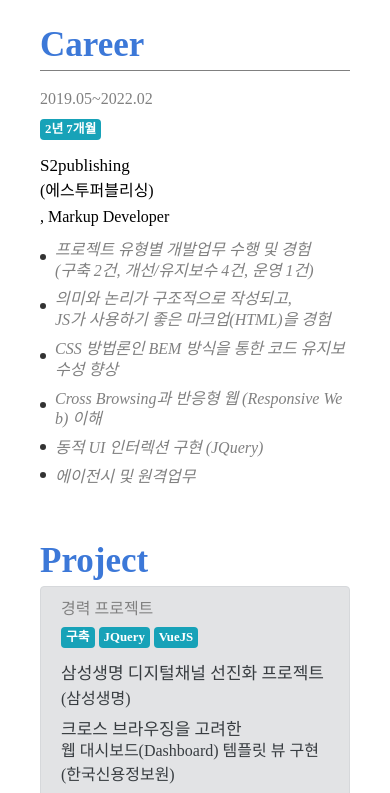
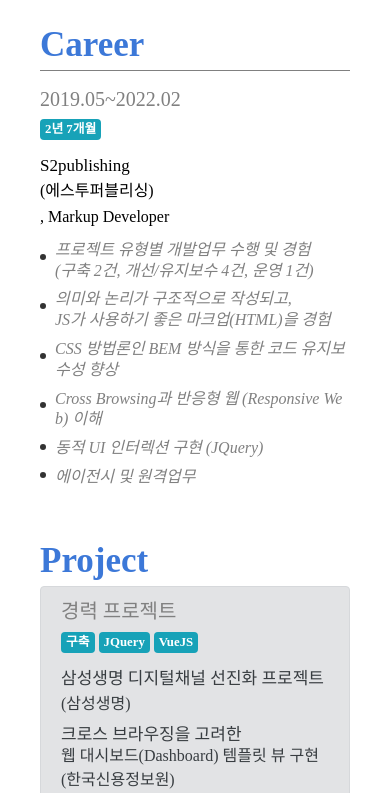
Before and after one commit to searchme86/resume, a plain HTML site: page index.html in a window 390 px wide. Shown: the part 1228-2021 px from the top of the page. Drawn offline with Linux system fonts and the light colour scheme.

Commit message:
👏🏻 update responsive style

```diff
--- a/style/responsive.css
+++ b/style/responsive.css
@@ -31,6 +31,10 @@
 
     .sub-dot--split{
         display:block;
+    }
+
+    .workItem__date{
+        font-size:1.25rem;
     }
 }
 
```
